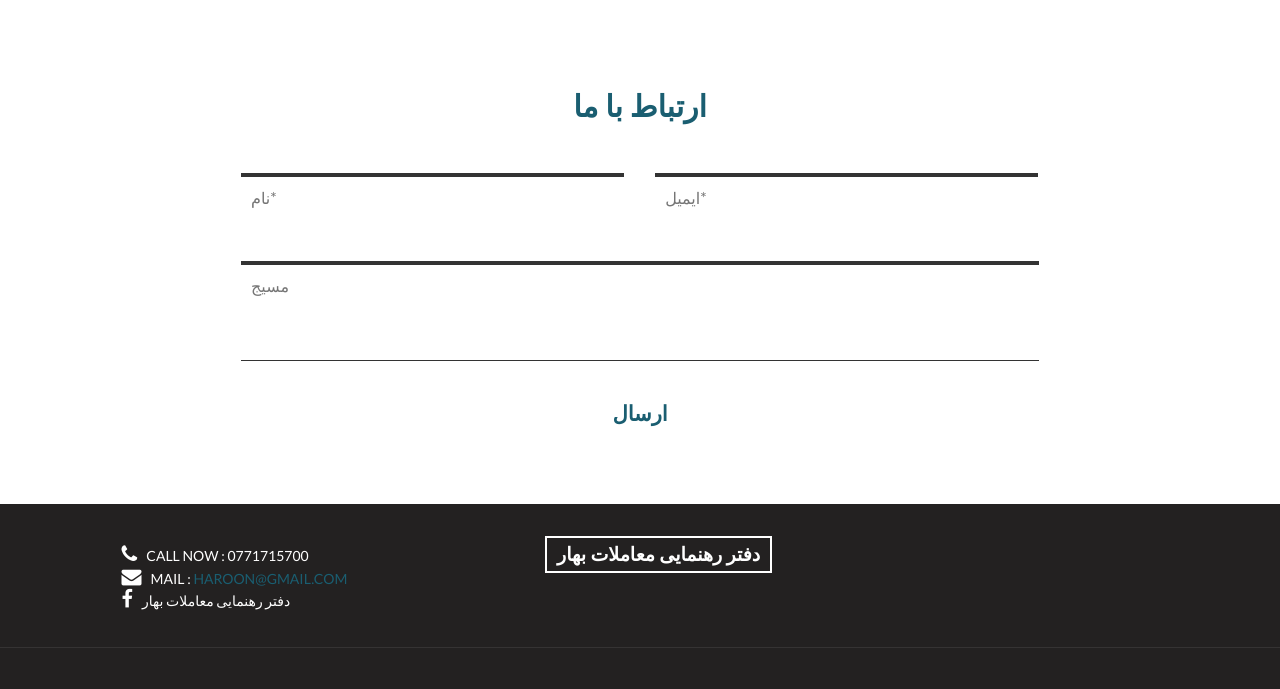
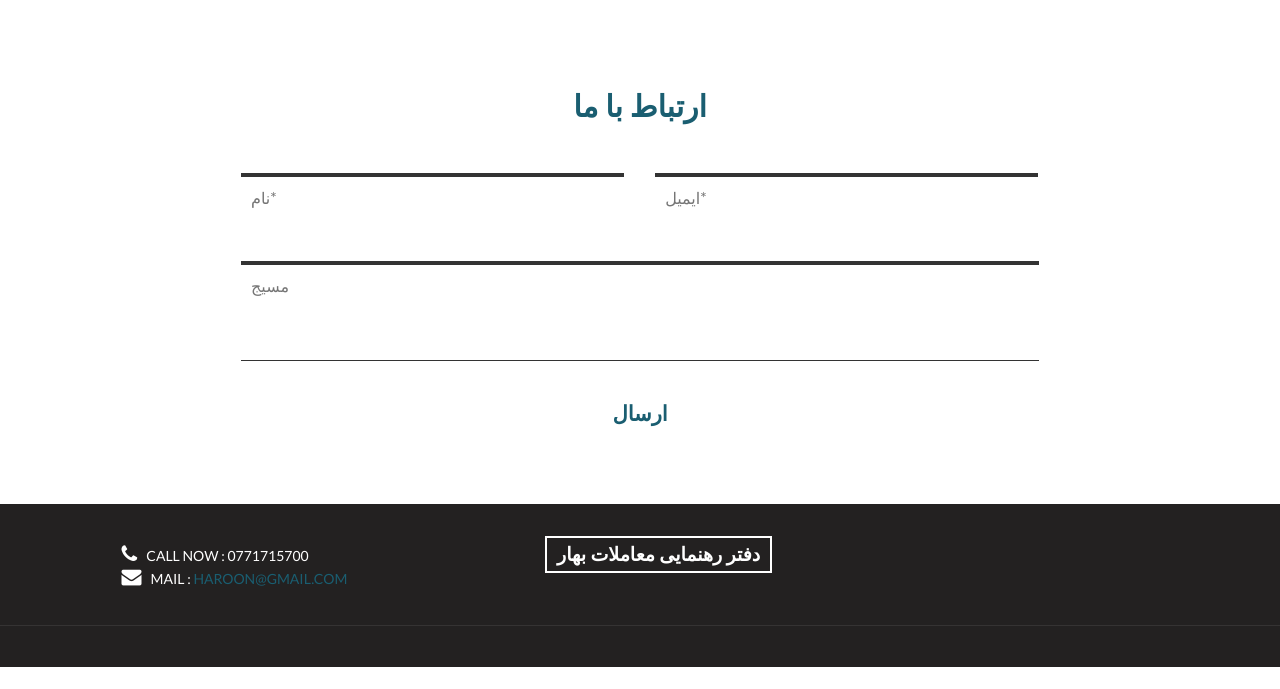
Before and after one commit to NazirAhmad123/bahar-real-estate, a plain HTML site: page index.html in a window 1280 px wide. Shown: the part 2184-2873 px from the top of the page. After the commit the page ends 2851 px from the top, so only its background shows below. Drawn offline with Linux system fonts and the light colour scheme.

Commit message:
Update index.html

```diff
--- a/index.html
+++ b/index.html
@@ -509,8 +509,7 @@
 				<li class="contact-agile"><span class="fa-icon-w3"><i class="fa fa-phone" aria-hidden="true"></i></span>CALL NOW : 0771715700</li>
 				<li class="logo-w3ls"><h2><a  href="index.html">دفتر رهنمایی معاملات بهار</a></h2></li>
 				<li class="mail"><span class="fa-icon-w3"><i class="fa fa-envelope" aria-hidden="true"></i></span>MAIL : <a href="mailto:info@example.com">haroon@gmail.com</a></li>
-				<br/>
-				<li class="contact-agile"><span class="fa-icon-w3"><i class="fa fa-facebook" aria-hidden="true"></i></span>دفتر رهنمایی معاملات بهار</li>
+
 			</ul>
 		</div>
 		<label></label>
```
